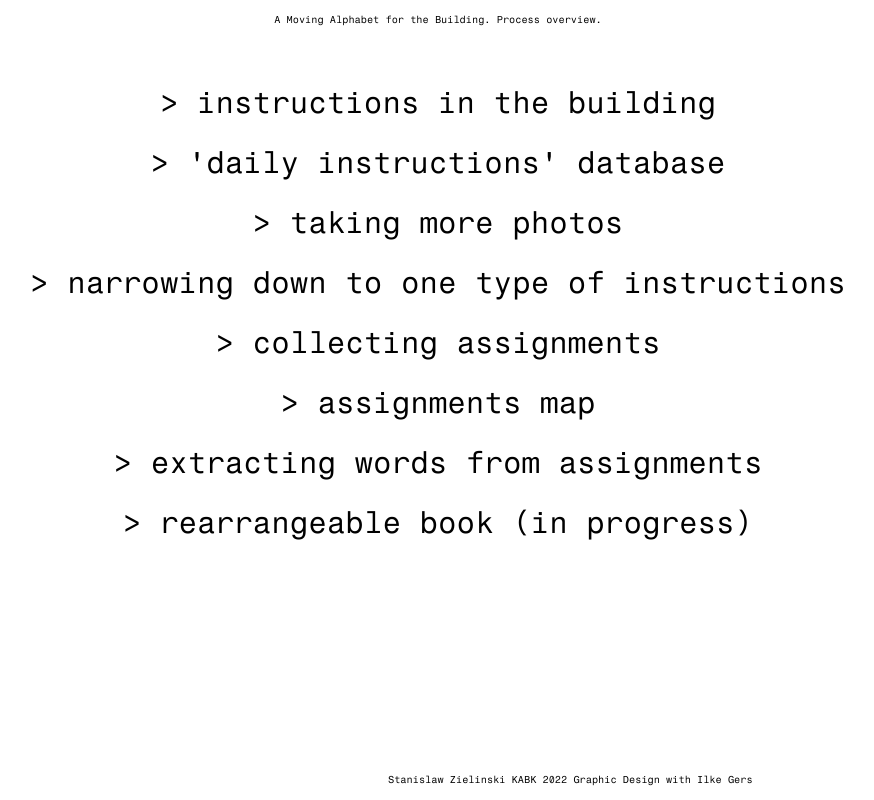
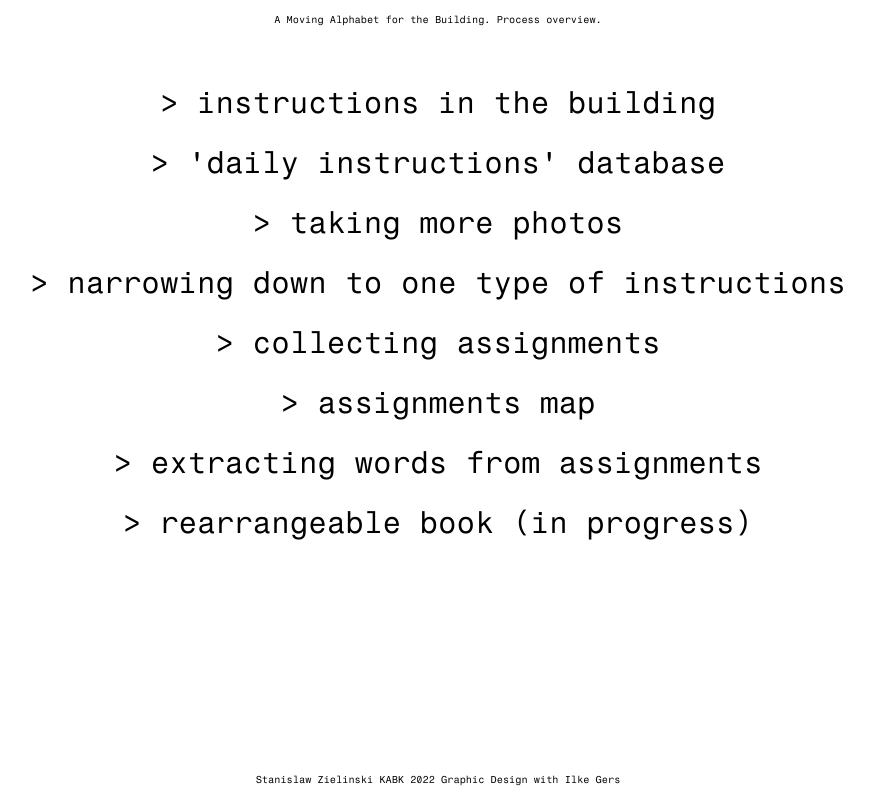
Before and after one commit to senzabooks/Practical-Jokes, a plain HTML site: page index.html in a window 1280 px wide. Shown: the whole page, without its empty margins (202-1076 px from the left). Drawn offline with Linux system fonts and the light colour scheme.

Commit message:
Update style.css

```diff
--- a/style.css
+++ b/style.css
@@ -55,7 +55,7 @@ footer {
   position: absolute;
   bottom:0;
   left: 50%;
-  transform: translate(-50px);
+  transform: translate(-50%);
 }
 
 
```
